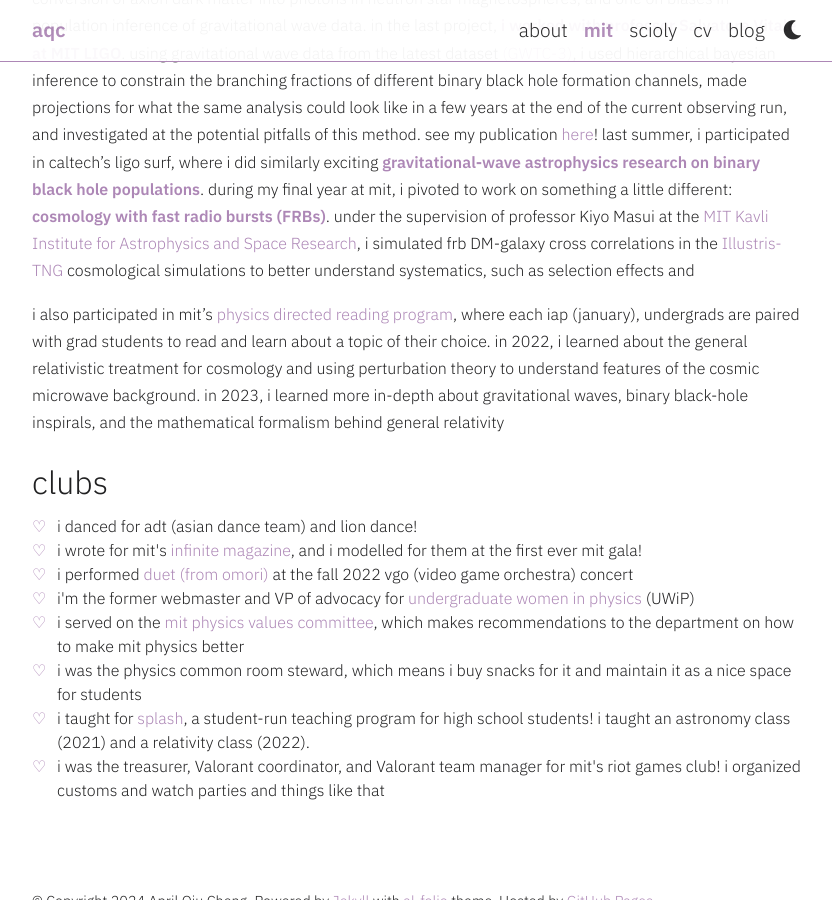
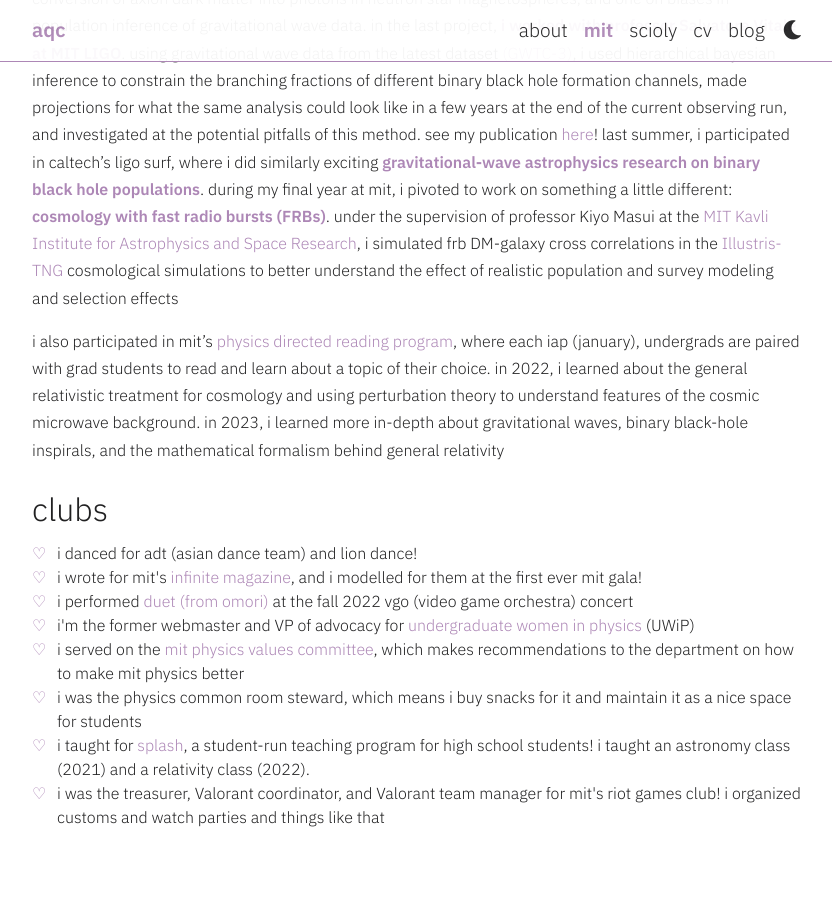
Before and after one commit to aqcheng/aqcheng.github.io, a Jekyll site: the page built from _pages/mit.md, in a window 1280 px wide and 900 px high, scrolled down 2020 px. Shown: the whole window, without its empty margins (223-1055 px from the left). Built offline with Jekyll 4.4.1, drawn with Linux system fonts in a browser that asks for light colours; comment, search, counter and statistics services are not loaded; a style sheet for code colours, icons or effects is not loaded.

Commit message:
fixed some small mistakes

```diff
--- a/_config.yml
+++ b/_config.yml
@@ -116,7 +116,7 @@ cv_path: /assets/pdf/April_Cheng_CV.pdf
 # -----------------------------------------------------------------------------
 # Blog
 # -----------------------------------------------------------------------------
-blog_url: https://aqcheng.github.io/
+blog_url: https://aqcheng.substack.com/
 
 blog_nav_title: # your blog must have a title for it to be displayed in the nav bar
 blog_name: welcome to <b>headspace</b></p> # blog_name will be displayed in your blog page
--- a/_pages/mit.md
+++ b/_pages/mit.md
@@ -215,7 +215,7 @@ i've been mentoring for mit's physics department since fall 2022; i've mentored
 
 <h2 class="padded">research</h2>
 i've completed several different research projects at mit: one on investigating exoplanets around variable stars, one on tracing dark matter particles in the TNG-100 cosmological
-simulation, one on modeling the conversion of axion dark matter into photons in neutron star magnetospheres, and one on biases in population inference of gravitational wave data. in the last project, <b>i worked with professor Salvatore Vitale at <a href="https://ligolab.mit.edu/">MIT LIGO</a></b>. using gravitational wave data from the latest dataset <a href="https://zenodo.org/record/5546665">(GWTC-3)</a>, i used hierarchical bayesian inference to constrain the branching fractions of different binary black hole formation channels, made projections for what the same analysis could look like in a few years at the end of the current observing run, and investigated at the potential pitfalls of this method. see my publication <a href="https://iopscience.iop.org/article/10.3847/1538-4357/aced98">here</a>! last summer, i participated in caltech's ligo surf, where i did similarly exciting <b>gravitational-wave astrophysics research on binary black hole populations</b>. during my final year at mit, i pivoted to work on something a little different: <b>cosmology with fast radio bursts (FRBs)</b>. under the supervision of professor Kiyo Masui at the <a href="https://space.mit.edu/">MIT Kavli Institute for Astrophysics and Space Research</a>, i simulated frb DM-galaxy cross correlations in the <a href="https://www.tng-project.org/">Illustris-TNG</a> cosmological simulations to better understand systematics, such as selection effects and
+simulation, one on modeling the conversion of axion dark matter into photons in neutron star magnetospheres, and one on biases in population inference of gravitational wave data. in the last project, <b>i worked with professor Salvatore Vitale at <a href="https://ligolab.mit.edu/">MIT LIGO</a></b>. using gravitational wave data from the latest dataset <a href="https://zenodo.org/record/5546665">(GWTC-3)</a>, i used hierarchical bayesian inference to constrain the branching fractions of different binary black hole formation channels, made projections for what the same analysis could look like in a few years at the end of the current observing run, and investigated at the potential pitfalls of this method. see my publication <a href="https://iopscience.iop.org/article/10.3847/1538-4357/aced98">here</a>! last summer, i participated in caltech's ligo surf, where i did similarly exciting <b>gravitational-wave astrophysics research on binary black hole populations</b>. during my final year at mit, i pivoted to work on something a little different: <b>cosmology with fast radio bursts (FRBs)</b>. under the supervision of professor Kiyo Masui at the <a href="https://space.mit.edu/">MIT Kavli Institute for Astrophysics and Space Research</a>, i simulated frb DM-galaxy cross correlations in the <a href="https://www.tng-project.org/">Illustris-TNG</a> cosmological simulations to better understand the effect of realistic population and survey modeling and selection effects
 
 i also participated in mit's <a href="https://phys-drp.mit.edu/">physics directed reading program</a>, where each iap (january), undergrads are paired with grad students to read and learn about a topic of their choice. in 2022, i learned about the general relativistic treatment for cosmology and using perturbation theory to understand features of the cosmic microwave background. in 2023, i learned more in-depth about gravitational waves, binary black-hole inspirals, and the mathematical formalism behind general relativity
 
```
